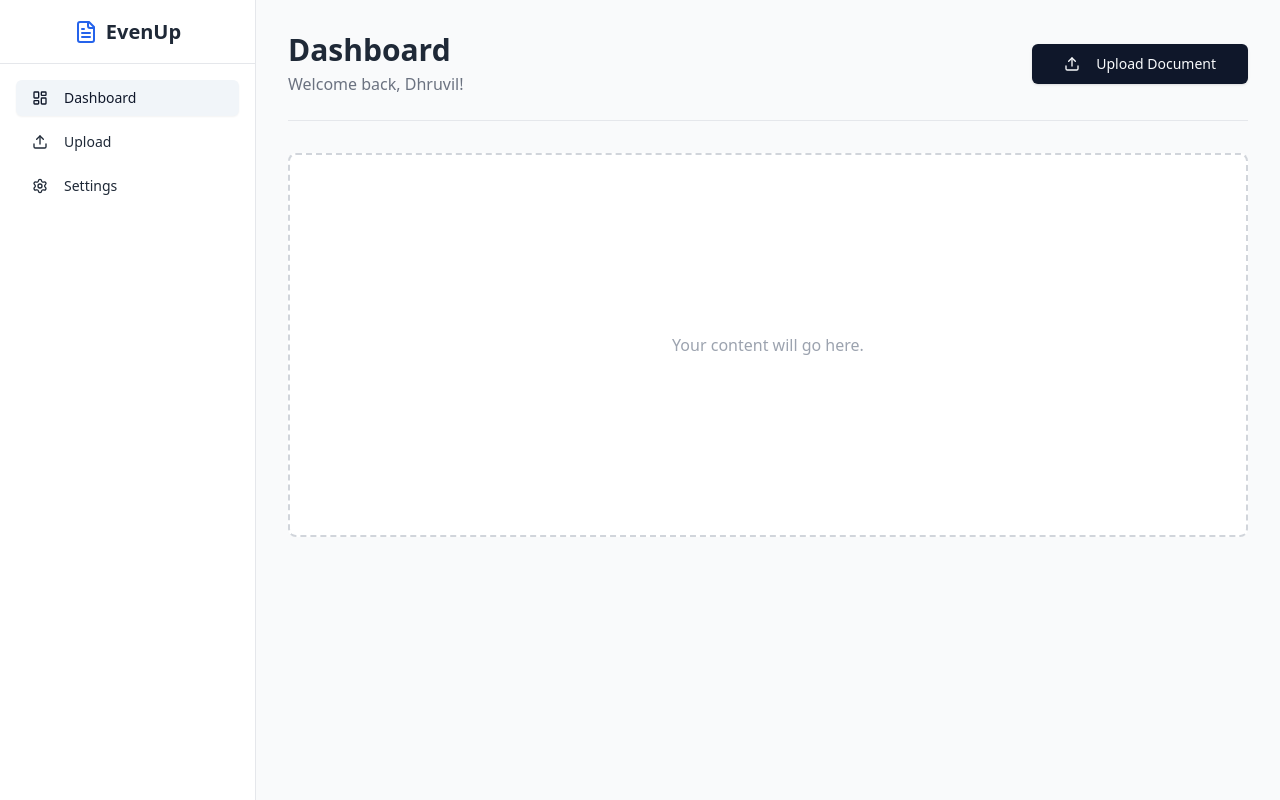
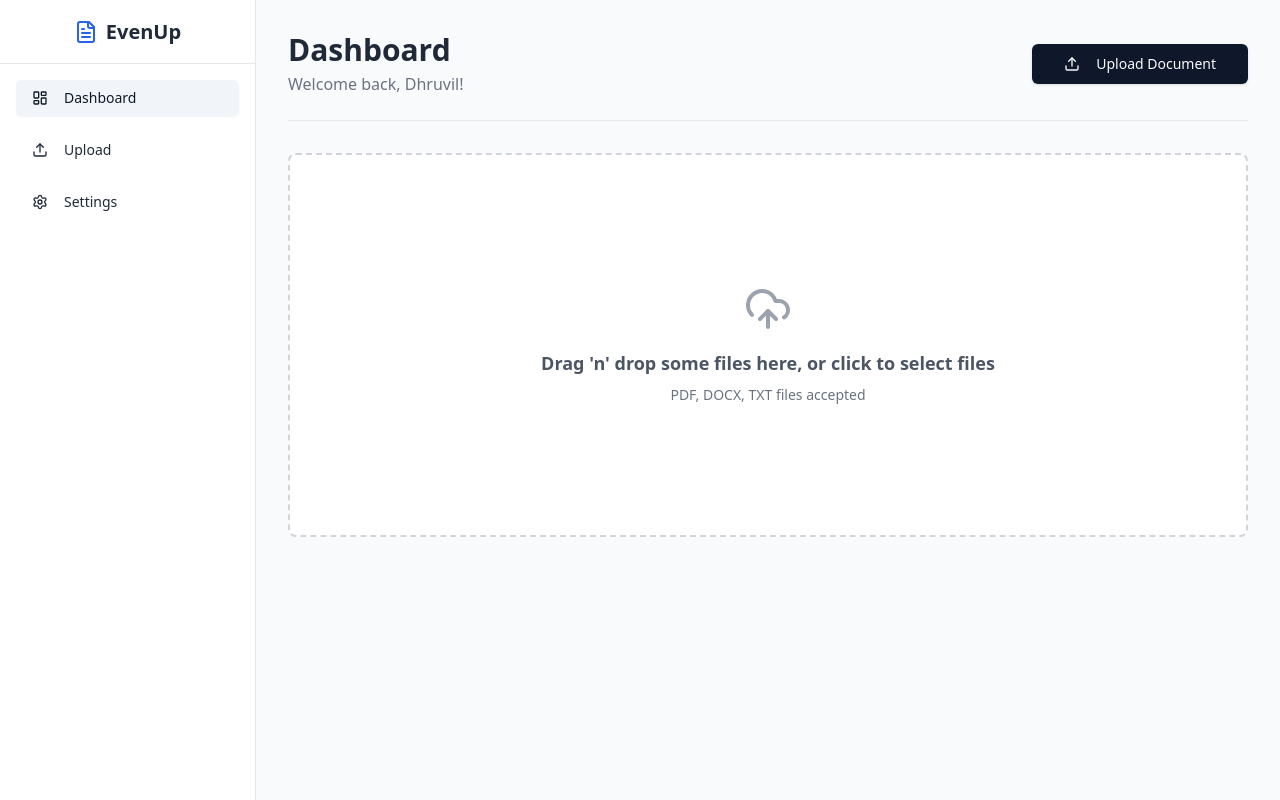
Before and after one commit to Dhruvil-Rangani/express-doc-annotator, a React (Vite) app in the folder frontend/: page / in a window 1280 px wide. Built offline with nearby package versions, Linux system fonts and the light colour scheme.

Commit message:
feat: implement file uploader component with react-dropzone

```diff
--- a/frontend/package.json
+++ b/frontend/package.json
@@ -18,6 +18,7 @@
     "lucide-react": "^0.514.0",
     "react": "^19.1.0",
     "react-dom": "^19.1.0",
+    "react-dropzone": "^14.3.8",
     "tailwind-merge": "^3.3.1",
     "tailwindcss-animate": "^1.0.7"
   },
--- a/frontend/src/App.tsx
+++ b/frontend/src/App.tsx
@@ -2,6 +2,7 @@
 
 import { Button } from "@/components/ui/button";
 import { LayoutDashboard, Upload, FileText, Settings } from "lucide-react";
+import { FileUpload } from "@/components/FileUpload";
 
 function App() {
   return (
@@ -15,7 +16,7 @@ function App() {
           <h1 className="ml-2 text-xl font-bold">EvenUp</h1>
         </div>
 
-        <nav className="flex-1 space-y-2 p-4">
+        <nav className="flex-1 space-y-4 p-4">
           {/* We are using the Button component we built, but with different styles! */}
           <Button variant="secondary" className="w-full justify-start">
             <LayoutDashboard className="mr-2 h-4 w-4" />
@@ -48,11 +49,9 @@ function App() {
           </div>
         </header>
 
-        {/* Content Area Placeholder */}
+        {/* File Upload Area */}
         <div className="mt-8">
-          <div className="flex h-96 items-center justify-center rounded-lg border-2 border-dashed border-gray-300 bg-white">
-            <p className="text-gray-400">Your content will go here.</p>
-          </div>
+          <FileUpload />
         </div>
 
       </main>
--- /dev/null
+++ b/frontend/src/components/FileUpload.tsx
@@ -0,0 +1,67 @@
+// src/components/FileUpload.tsx
+
+import { useCallback } from 'react';
+import { useDropzone } from 'react-dropzone';
+import { UploadCloud } from 'lucide-react';
+
+export function FileUpload() {
+    // Callback function to handle file drop
+    const onDrop = useCallback((acceptedFiles: File[]) => {
+        // For now, we'll just log the accepted files
+        // In a future, we can handle the file upload logic here
+        console.log('Accepted files:', acceptedFiles);
+    }, []);
+
+    // useDropzone hook provided props and state for the dropzone
+    const { getRootProps, getInputProps, isDragActive } = useDropzone({
+        onDrop,
+        accept: {
+            'application/pdf': ['.pdf'],
+            'text/plain': ['.txt'],
+            'application/msword': ['.doc', '.docx'],
+            'application/vnd.openxmlformats-officedocument.wordprocessingml.document': ['.docx'],
+            'application/vnd.ms-excel': ['.xls', '.xlsx'],
+            'application/vnd.openxmlformats-officedocument.spreadsheetml.sheet': ['.xlsx'],
+            'application/vnd.ms-powerpoint': ['.ppt', '.pptx'],
+            'application/vnd.openxmlformats-officedocument.presentationml.presentation': ['.pptx'],
+            'application/zip': ['.zip', '.rar', '.tar', '.gz'],
+            'text/csv': ['.csv'],
+        },
+    });
+
+    return (
+        // The main container div gets props from getRootProps.
+        // We conditionally apply styles based on whether a file is being dragged over the dropzone.
+        <div
+            {...getRootProps()}
+            className={`
+                flex h-96 cursor-pointer flex-col items-center justify-center
+                rounded-lg border-2 border-dashed border-gray-300
+                transition-colors
+                ${isDragActive ? 'border-blue-500 bg-blue-50' : 'bg-white hover:bg-gray-50'}
+            `}
+        >
+            {/* The hidden file input gets props from getInputProps. */}
+            <input {...getInputProps()} />
+            {/* Icon and text displayed in the dropzone */}
+            <div className="text-center">
+                <UploadCloud
+                    className={`
+                        mx-auto h-12 w-12
+                        ${isDragActive ? 'text-blue-600' : 'text-gray-400'}
+                `}
+                />
+                {isDragActive ? (
+                    <p className="mt-4 text-lg font-semibold text-blue-600">Drop the files here ...</p>
+                ) : (
+                    <>
+                        <p className="mt-4 text-lg font-semibold text-gray-600">
+                            Drag 'n' drop some files here, or click to select files
+                        </p>
+                        <p className="mt-2 text-sm text-gray-500">PDF, DOCX, TXT files accepted</p>
+                    </>
+                )}
+            </div>
+        </div>
+    );
+}
```
Also changed, not shown: 1 other file (tests, documents, lock files or other folders).
